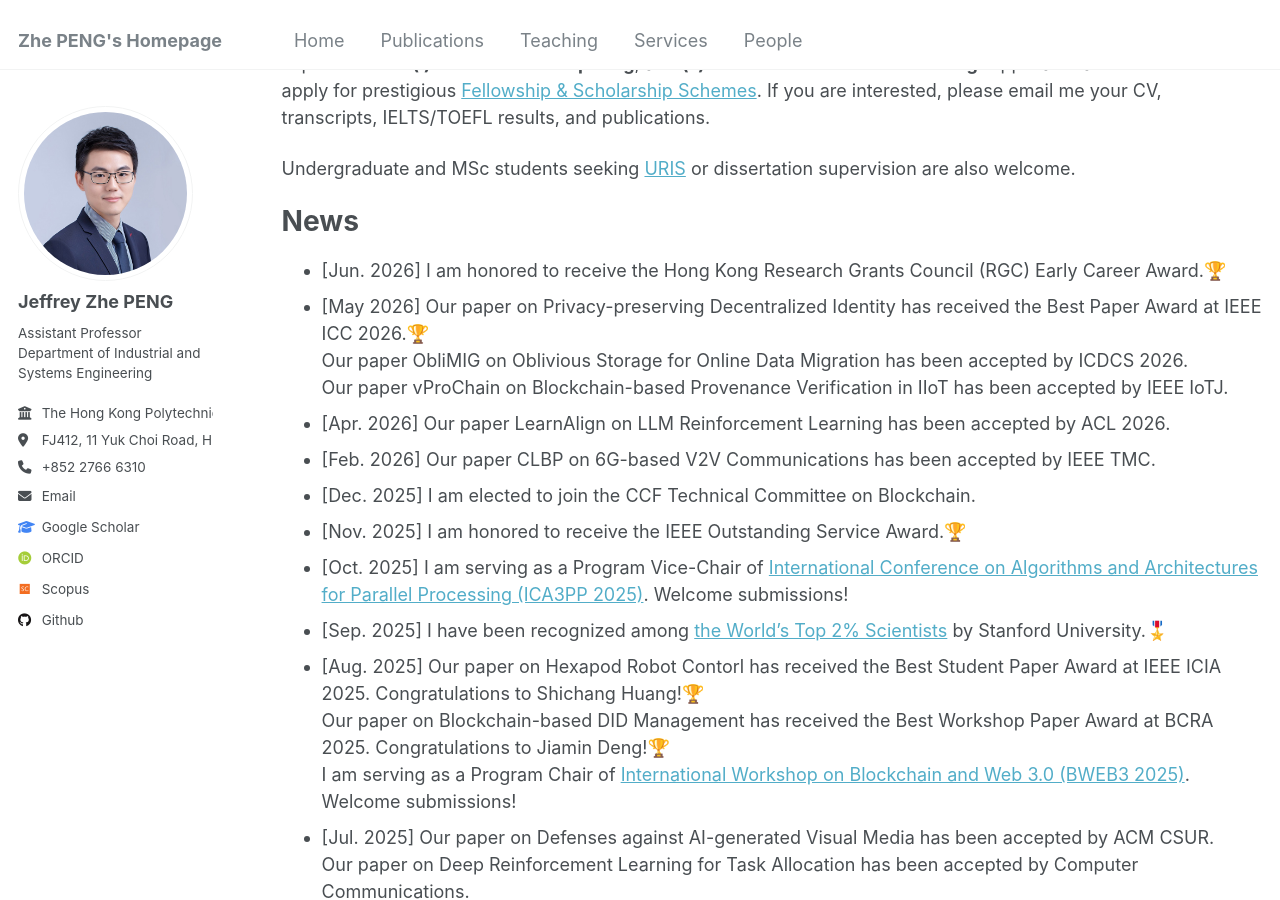
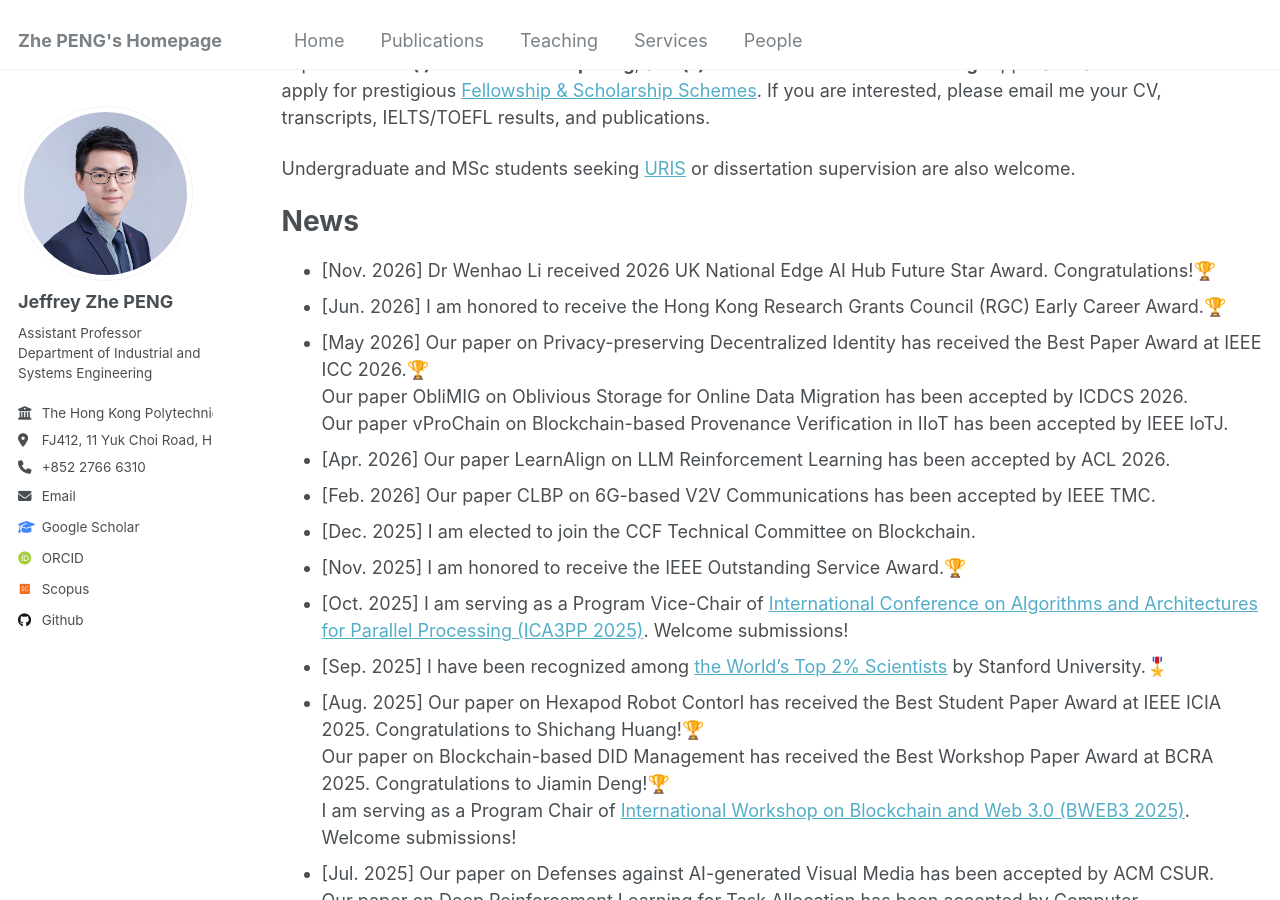
Before and after one commit to PENG-Zhe/peng-zhe.github.io, a Jekyll site: the page built from _pages/about.md, in a window 1280 px wide and 900 px high, scrolled down 679 px. Built offline with Jekyll 4.4.1, drawn with Linux system fonts in a browser that asks for light colours; some web fonts are replaced.

Commit message:
Update about.md

```diff
--- a/_pages/about.md
+++ b/_pages/about.md
@@ -32,6 +32,7 @@ Undergraduate and MSc students seeking [URIS](https://www.polyu.edu.hk/gs/ug-res
 
 # News
 <!-- -->
+- [Nov. 2026] Dr Wenhao Li received 2026 UK National Edge AI Hub Future Star Award. Congratulations!🏆 <br>
 - [Jun. 2026] I am honored to receive the Hong Kong Research Grants Council (RGC) Early Career Award.🏆
 - [May 2026] Our paper on Privacy-preserving Decentralized Identity has received the Best Paper Award at IEEE ICC 2026.🏆<br>
 Our paper ObliMIG on Oblivious Storage for Online Data Migration has been accepted by ICDCS 2026. <br>
```
